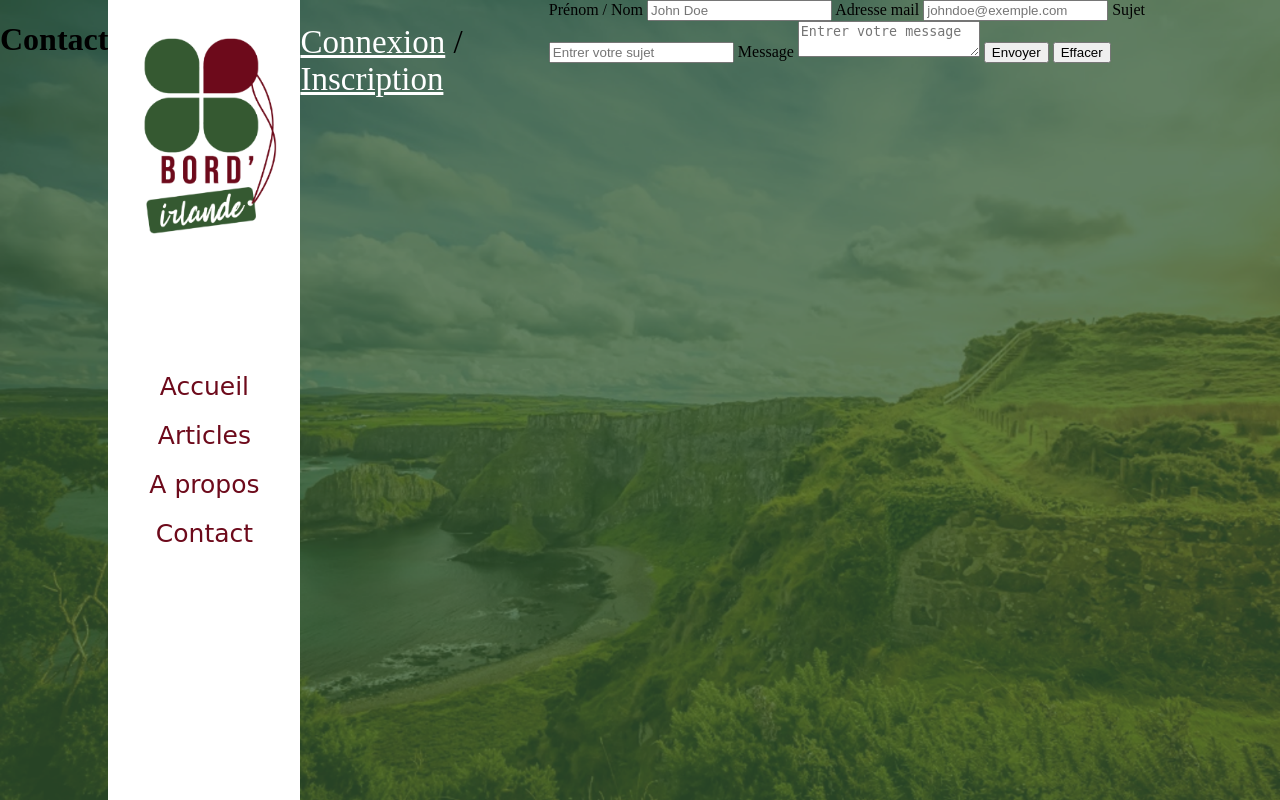
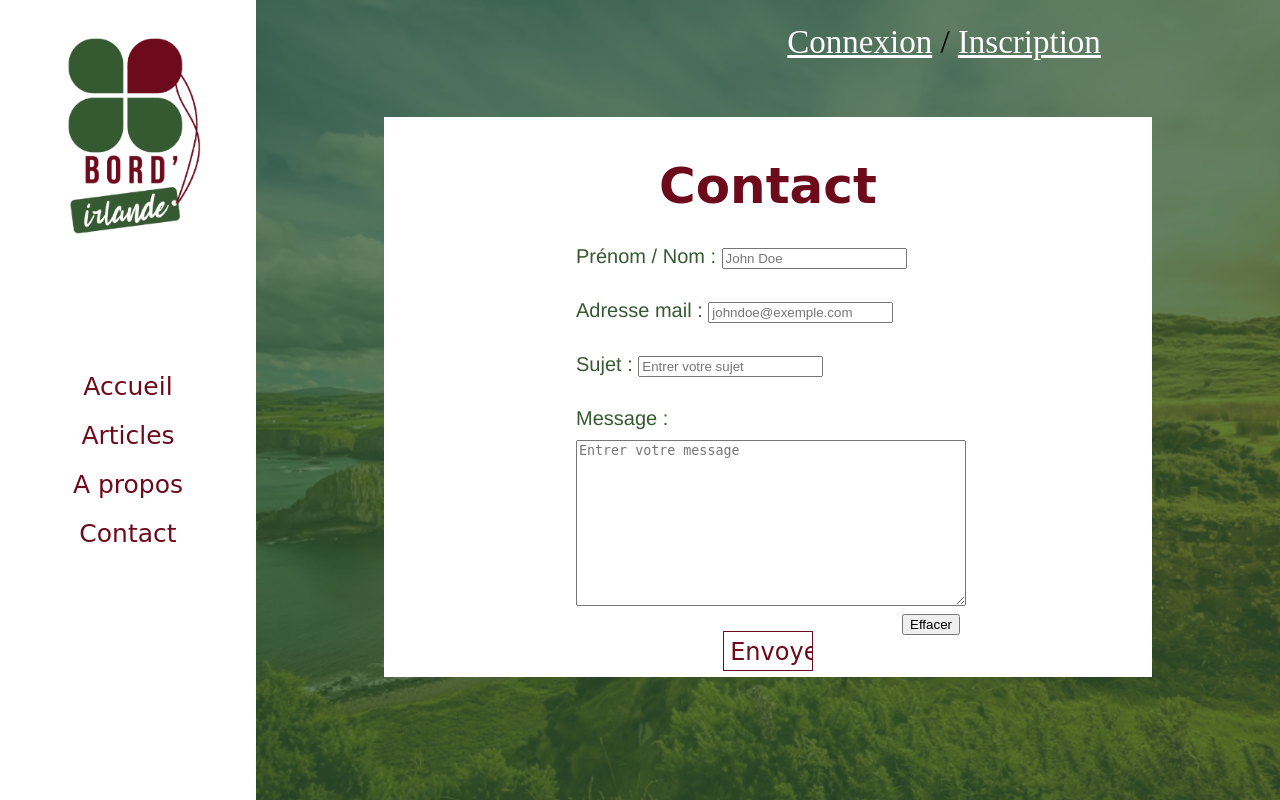
Before and after one commit to NeoxAzrot/bord-ireland, a PHP site: page /contact.php in a window 1280 px wide. Run offline with PHP 8.4, Linux system fonts and the light colour scheme; some libraries are stand-ins or nearby versions.

Commit message:
dimanche aprem

```diff
--- a/assets/css/style.css
+++ b/assets/css/style.css
@@ -294,3 +302,69 @@
 .thematiques a:hover {
     text-decoration: underline;
 }
+
+/* Contact */
+.contact {
+    display: flex;
+    flex-direction: column;
+}
+
+.contact h1 {
+    font-family: 'Bebas Neue', cursive;
+    color: #6D0A1B;
+    text-align: center;
+    font-size: 50px;
+    padding-top: 5vh;
+    margin: 0px;
+}
+.contactContent {
+    background-color: white;
+    width: 60vw;
+    height: 70vh;
+    margin-top: 7vh;
+    margin-left: 10vw;
+    font-size: 20px;
+    overflow: auto;
+}
+
+.contactContent1 {
+    color: #355931;
+    width: 30vw;
+    margin: 0px auto;
+    font-family: Helvetica, sans-serif;
+}
+
+.contactContent1 textarea {
+    margin-top: 10px;
+    width: 30vw;
+    height: 20vh;
+}
+
+.effacer {
+    float: right;
+}
+
+.submitContact input {
+    font-family: 'Bebas Neue', cursive;
+    font-size: 24px;
+    background-color: white;
+    border: 1px solid #6D0A1B;
+    color: #6D0A1B;
+    margin-top: 20px;
+    height: 5vh;
+    width: 7vw;
+    padding-top: 3px;
+    display: block;
+    margin-left: auto;
+    margin-right: auto;
+}
+
+
+.submitContact {
+    width: 20vw;
+    margin: 0px auto;
+}
+
+.btnContact {
+    float: right;
+}
--- a/connexion.php
+++ b/connexion.php
@@ -120,8 +120,9 @@
                     </form>
 
                     <!-- Lien pour s'inscrire -->
-                    <a href="inscription.php">S'inscrire</a>
-
+                    <div class="inscrireConnexion">
+                        <a href="inscription.php">S'inscrire</a>
+                    </div>
                     <script src="assets/js/script.js"></script>
                 </div>
             </div>
--- a/contact.php
+++ b/contact.php
@@ -62,12 +62,19 @@
 
         ?>
 
-        <h1>Contact</h1>
 
         <!-- Menus -->
         <?php include 'assets/php/menu.php'; ?>
+
+        <div class="contact">
+            <div class="btnContact">
                 <?php include 'assets/php/btnConnexion.php'; ?>
+            </div>
 
+            <div class="contactContent">
+                <h1>Contact</h1>
+
+                <div class="contactContent1">
                     <?php
 
                         if(isset($validation) && $validation == true) {
@@ -77,23 +84,32 @@
                     ?>
 
                     <form action="" method="POST" >
-            <label for="name">Prénom / Nom</label>
-            <input type="text" name="name" id="name" placeholder="John Doe" required/>
-
-            <label for="email">Adresse mail</label>
-            <input type="email" name="email" id="email" placeholder="johndoe@exemple.com" required/>
-
-            <label for="subject">Sujet</label>
-            <input type="text" name="subject" id="subject" placeholder="Entrer votre sujet" required/>
-
-            <label for="message" id="textarea-label">Message</label>
-            <textarea name="message" id="message" placeholder="Entrer votre message" required></textarea>
-
+                        <div class="Margin">
+                            <label for="name">Prénom / Nom :</label>
+                            <input type="text" name="name" id="name" placeholder="John Doe" required/><br>
+                        </div>
+                        <div class="Margin">
+                            <label for="email">Adresse mail :</label>
+                            <input type="email" name="email" id="email" placeholder="johndoe@exemple.com" required/><br>
+                        </div>
+                        <div class="Margin">
+                            <label for="subject">Sujet :</label>
+                            <input type="text" name="subject" id="subject" placeholder="Entrer votre sujet" required/><br>
+                        </div>
+                        <div class="Margin">
+                            <label for="message" id="textarea-label">Message :</label><br>
+                            <textarea name="message" id="message" placeholder="Entrer votre message" required></textarea><br>
+                        </div>
+                        <div class="effacer">
+                            <input type="reset" value="Effacer" />
+                        </div>
+                        <div class="submitContact">
                             <input type="submit" value="Envoyer" />
-            <input type="reset" value="Effacer" />
+                        </div>
                     </form>
-
-        <script src="assets/js/script.js"></script>
+                </div>
+            </div>
+        </div>
     </body>
 
 </html>
--- a/index.php
+++ b/index.php
@@ -39,7 +39,6 @@
 
                 while ($donnees = $req->fetch())
                 {
-                    echo "<img src='articles.php?UrlPhotA=" . $donnees['UrlPhotA'] . "/>";
                     echo $donnees['LibTitrA'] . ' - ';
                     echo dateChangeFormat($donnees['DtCreA'], "Y-m-d", "d/m/Y");
                     echo '<br><br>';
```
Also changed, not shown: other parts of assets/css/style.css (+20 -12 lines), commentaires/new.php (+16 -9 lines), commentaires/update.php (+20 -12 lines), inscription.php (+26 -12 lines), utilisateurs/new.php (+27 -13 lines), utilisateurs/update.php (+26 -14 lines). Lines whose indentation alone changed are shown as unchanged.
